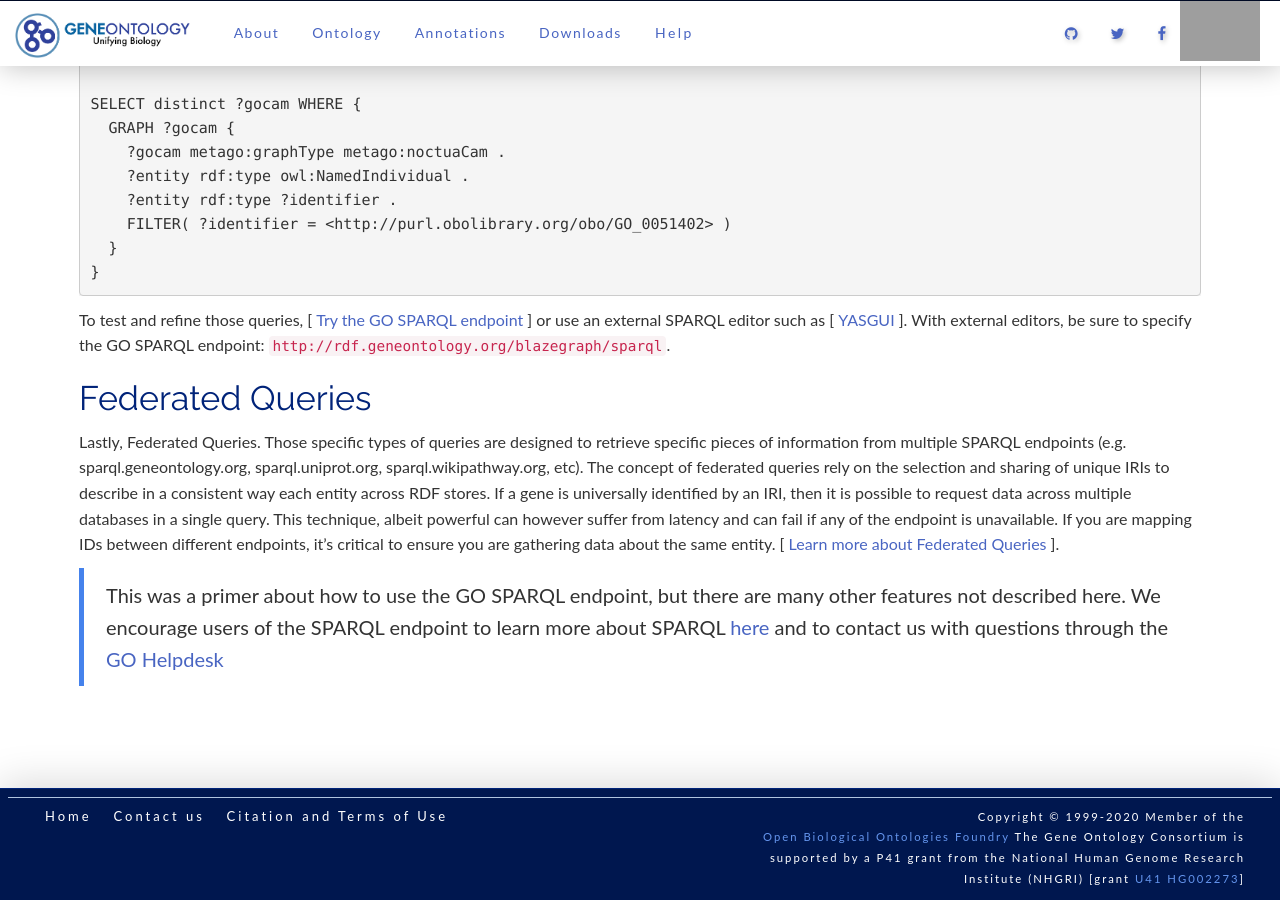
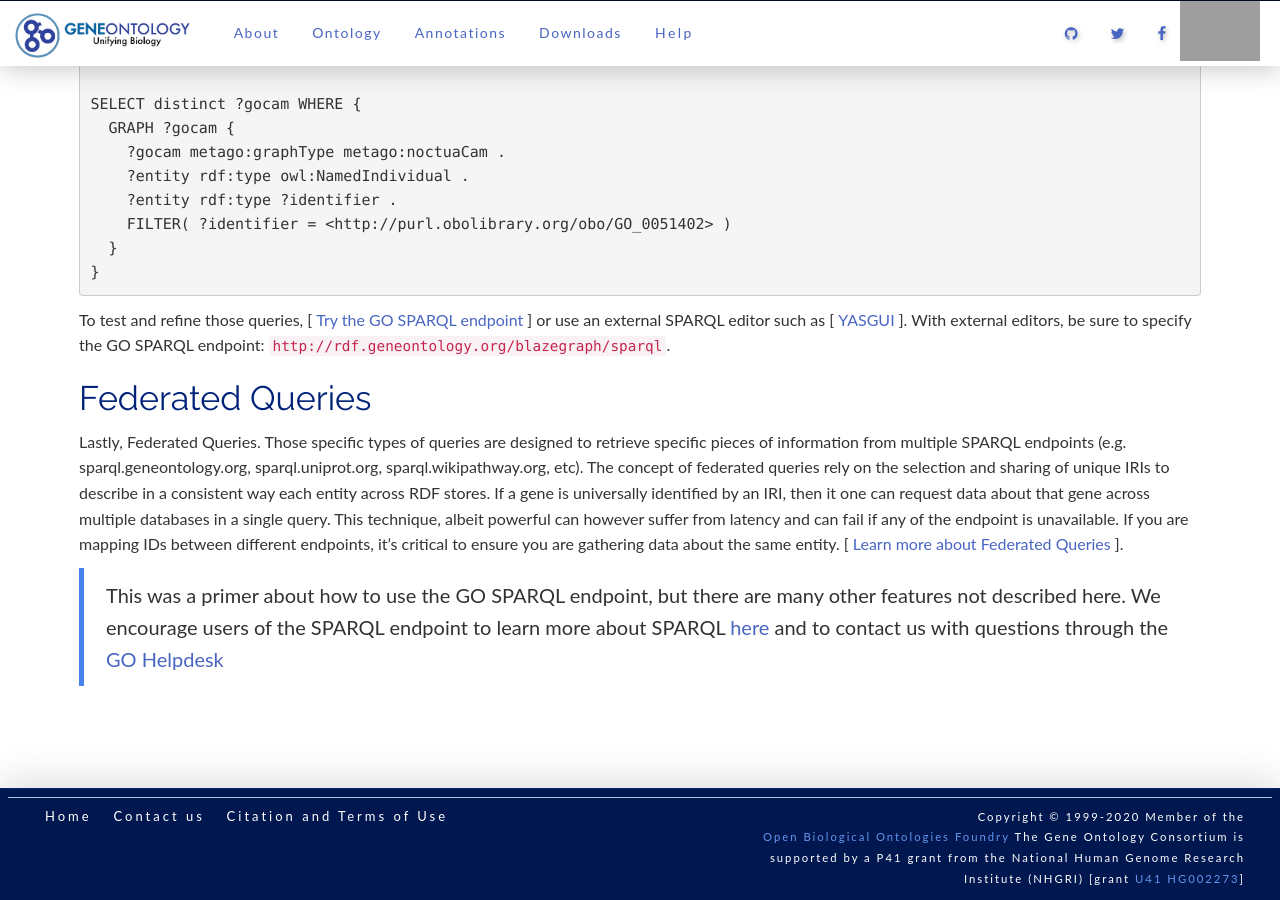
Before and after one commit to geneontology/geneontology.github.io, a Jekyll site: the page built from _docs/sparql.md, in a window 1280 px wide and 900 px high, scrolled down 7271 px. Built offline with Jekyll 4.4.1, drawn with Linux system fonts in a browser that asks for light colours; nearby versions of some CDN libraries; grey boxes are pictures that could not be loaded.

Commit message:
Update sparql.md

```diff
--- a/_docs/sparql.md
+++ b/_docs/sparql.md
@@ -256,6 +256,6 @@
 To test and refine those queries, [ [Try the GO SPARQL endpoint](http://sparql.geneontology.org/blazegraph/#query){:target="blank"} ] or use an external SPARQL editor such as [ [YASGUI](http://yasgui.triply.cc/#){:target="blank"} ]. With external editors, be sure to specify the GO SPARQL endpoint: `http://rdf.geneontology.org/blazegraph/sparql`.
 
 ## Federated Queries
-Lastly, Federated Queries. Those specific types of queries are designed to retrieve specific pieces of information from multiple SPARQL endpoints (e.g. sparql.geneontology.org, sparql.uniprot.org, sparql.wikipathway.org, etc). The concept of federated queries rely on the selection and sharing of unique IRIs to describe in a consistent way each entity across RDF stores. If a gene is universally identified by an IRI, then it is possible to request data across multiple databases in a single query. This technique, albeit powerful can however suffer from latency and can fail if any of the endpoint is unavailable. If you are mapping IDs between different endpoints, it's critical to ensure you are gathering data about the same entity. [ [Learn more about Federated Queries](https://www.w3.org/TR/sparql11-federated-query/){:target="blank"} ].
+Lastly, Federated Queries. Those specific types of queries are designed to retrieve specific pieces of information from multiple SPARQL endpoints (e.g. sparql.geneontology.org, sparql.uniprot.org, sparql.wikipathway.org, etc). The concept of federated queries rely on the selection and sharing of unique IRIs to describe in a consistent way each entity across RDF stores. If a gene is universally identified by an IRI, then it one can request data about that gene across multiple databases in a single query. This technique, albeit powerful can however suffer from latency and can fail if any of the endpoint is unavailable. If you are mapping IDs between different endpoints, it's critical to ensure you are gathering data about the same entity. [ [Learn more about Federated Queries](https://www.w3.org/TR/sparql11-federated-query/){:target="blank"} ].
 
 > This was a primer about how to use the GO SPARQL endpoint, but there are many other features not described here. We encourage users of the SPARQL endpoint to learn more about SPARQL [here](https://www.w3.org/TR/sparql11-overview/){:target="blank"} and to contact us with questions through the [GO Helpdesk](http://help.geneontology.org/){:target="blank"}
```
